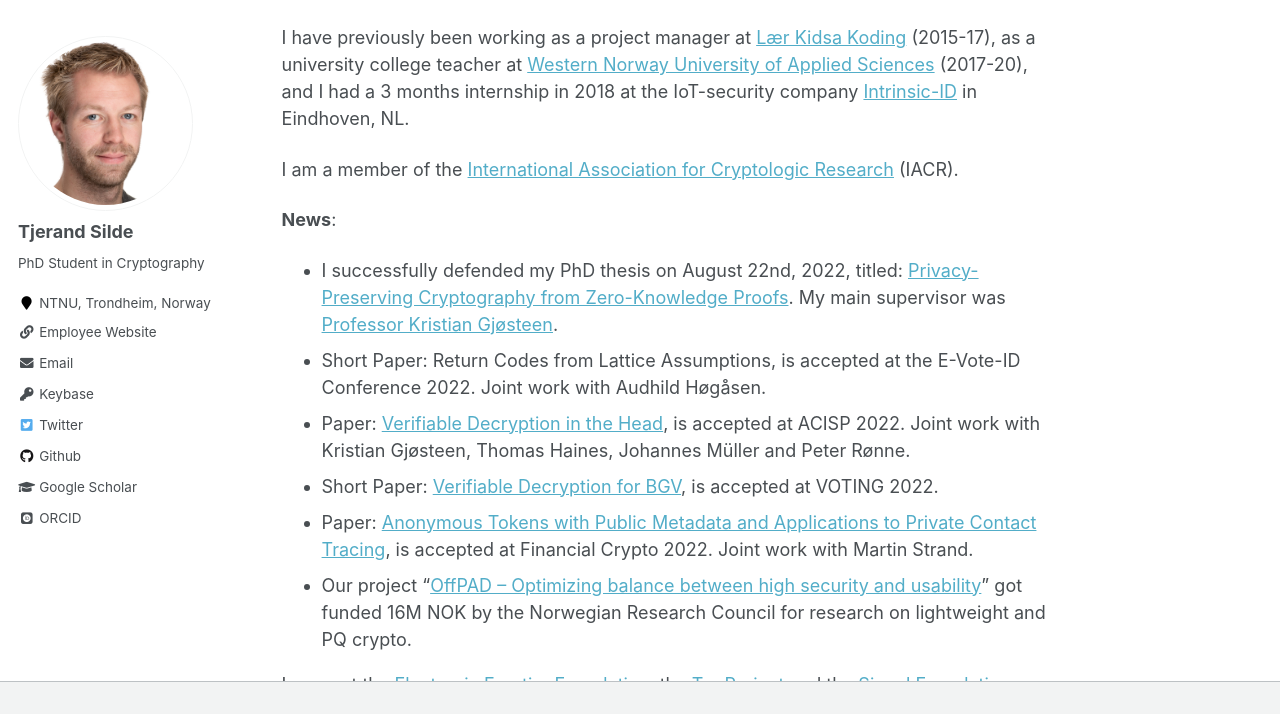
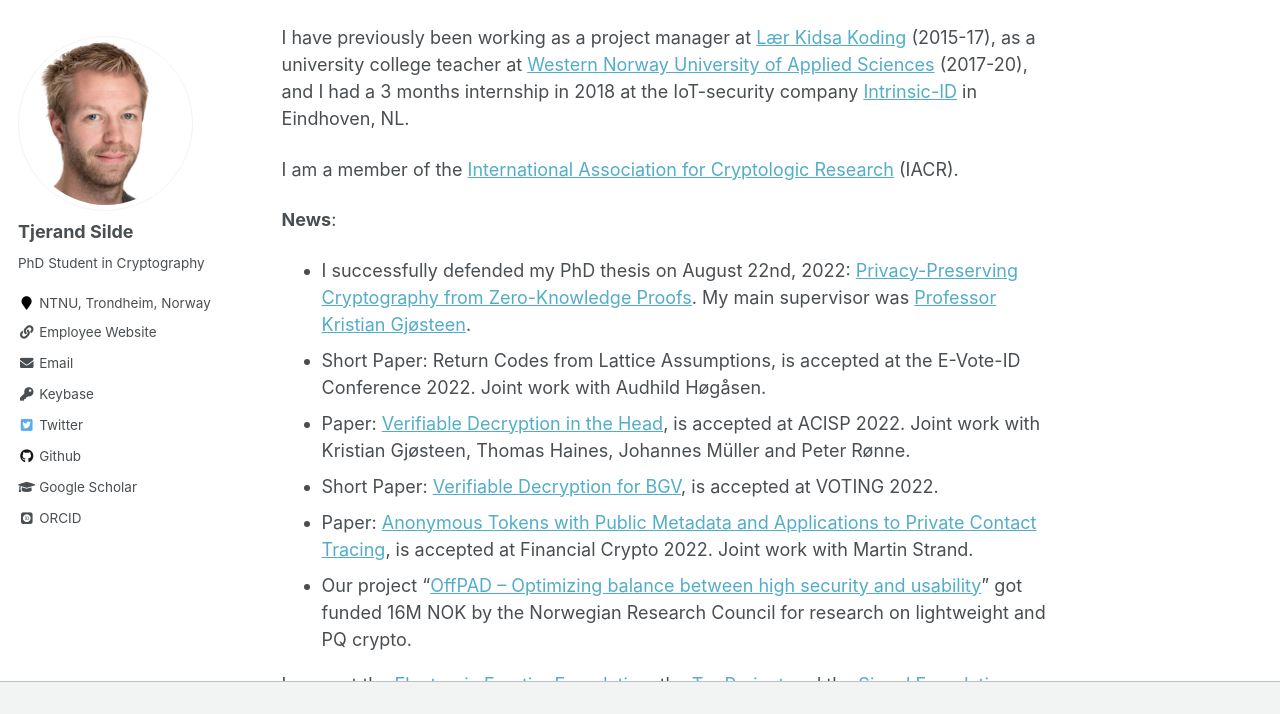
Before and after one commit to tjesi/tjesi.github.io, a Jekyll site: the page built from _pages/about.md, in a window 1280 px wide and 900 px high, scrolled down 584 px, cut to the strip 0-714 px from the top of the window. Built offline with Jekyll 4.4.1, drawn with Linux system fonts in a browser that asks for light colours; some web fonts are replaced.

Commit message:
Update about.md

```diff
--- a/_pages/about.md
+++ b/_pages/about.md
@@ -19,7 +19,7 @@ I have previously been working as a project manager at [Lær Kidsa Koding](https
 I am a member of the [International Association for Cryptologic Research](https://iacr.org) (IACR).
 
 **News**:
-- I successfully defended my PhD thesis on August 22nd, 2022, titled: [Privacy-Preserving Cryptography from Zero-Knowledge Proofs](https://ntnuopen.ntnu.no/ntnu-xmlui/handle/11250/3012606). My main supervisor was [Professor Kristian Gjøsteen](https://www.ntnu.edu/employees/kristian.gjosteen).
+- I successfully defended my PhD thesis on August 22nd, 2022: [Privacy-Preserving Cryptography from Zero-Knowledge Proofs](https://ntnuopen.ntnu.no/ntnu-xmlui/handle/11250/3012606). My main supervisor was [Professor Kristian Gjøsteen](https://www.ntnu.edu/employees/kristian.gjosteen).
 - Short Paper: Return Codes from Lattice Assumptions, is accepted at the E-Vote-ID Conference 2022. Joint work with Audhild Høgåsen.
 - Paper: [Verifiable Decryption in the Head](https://eprint.iacr.org/2021/558.pdf), is accepted at ACISP 2022. Joint work with Kristian Gjøsteen, Thomas Haines, Johannes Müller and Peter Rønne.
 - Short Paper: [Verifiable Decryption for BGV](https://eprint.iacr.org/2021/1693.pdf), is accepted at VOTING 2022.
```
